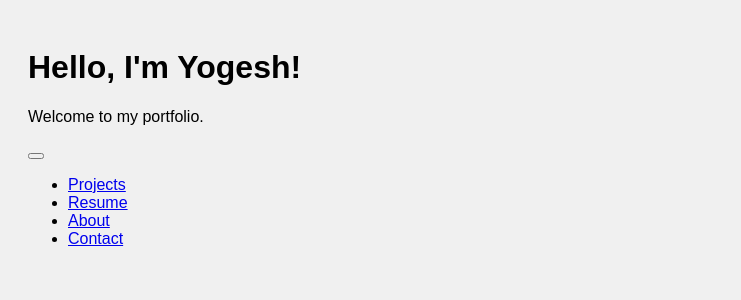
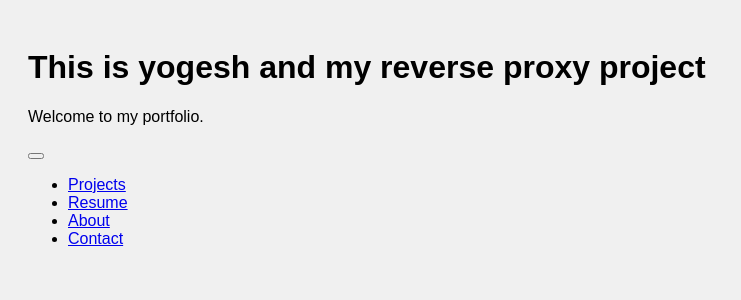
Before and after one commit to Yogeshpisal216/My_Project, a Flask app: page / in a window 1280 px wide. Shown: the top 300 px of the page, without its empty margins (0-741 px from the left). Run offline with Flask 3, Linux system fonts and the light colour scheme.

Commit message:
reverse_proxy

```diff
--- a/python/website/templates/index.html
+++ b/python/website/templates/index.html
@@ -5,7 +5,7 @@
     <link rel="stylesheet" href="/static/style.css">
 </head>
 <body>
-    <h1>Hello, I'm Yogesh!</h1>
+    <h1>This is yogesh and my reverse proxy project</h1>
     <p>Welcome to my portfolio.</p>
 
     <nav class="navbar navbar-expand-lg site-navbar navbar-light bg-light" id="pb-navbar">
```
